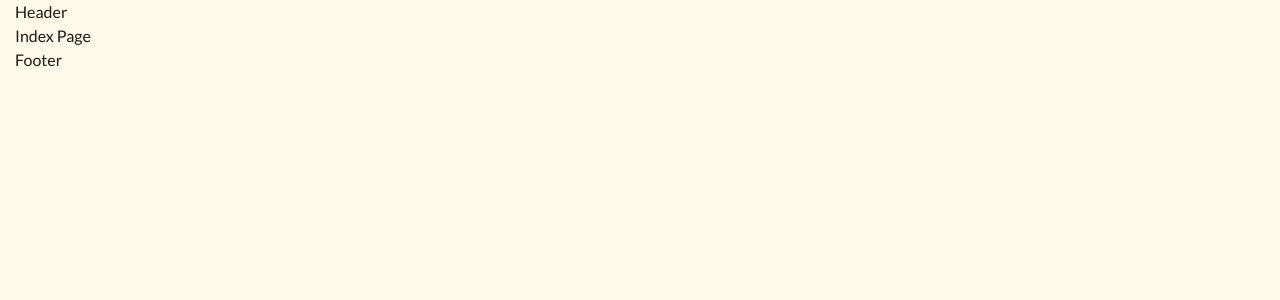
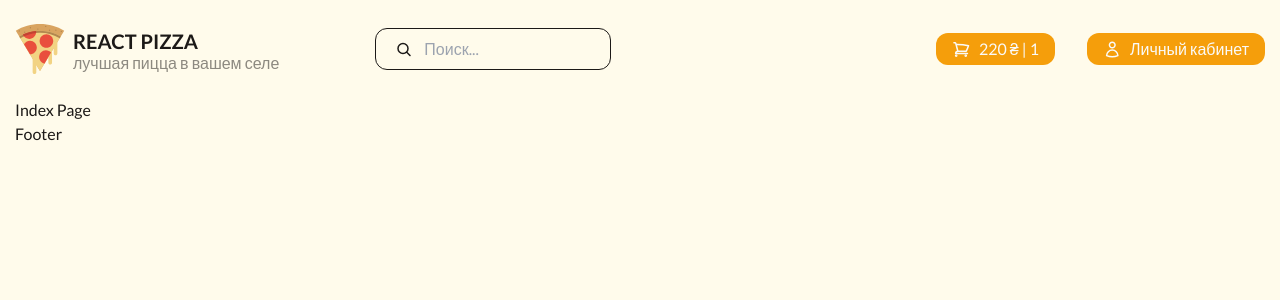
Before and after one commit to ptrv-dev/react-pizza-v2, a React (Create React App) app: page / in a window 1280 px wide. Shown: the top 300 px of the page. Built offline with nearby package versions, Linux system fonts and the light colour scheme.

Commit message:
Header done

```diff
--- /dev/null
+++ b/src/@types/custom.d.ts
@@ -0,0 +1 @@
+declare module '*.scss';
--- a/src/components/Header/index.tsx
+++ b/src/components/Header/index.tsx
@@ -1,10 +1,106 @@
 import React from 'react';
 import { Link } from 'react-router-dom';
+import Search from '../UI/Search';
 
 const Header: React.FC = () => {
+  const [isMenuOpen, setIsMenuOpen] = React.useState<boolean>(false);
+  const [currentWidth, setCurrentWidth] = React.useState<number>(0);
+
+  React.useEffect(() => {
+    const getCurrentWidth = () => {
+      setCurrentWidth(window.innerWidth);
+    };
+    getCurrentWidth();
+
+    window.addEventListener('resize', getCurrentWidth);
+
+    return () => window.removeEventListener('resize', getCurrentWidth);
+  }, []);
+
+  const onClickMenuButton = () => setIsMenuOpen((prev) => !prev);
+
   return (
-    <header>
-      <div className="container">Header</div>
+    <header className="py-6">
+      <div className="container flex items-center justify-between">
+        <div className="flex gap-24 items-center">
+          <Link to={'/'} className="flex items-center">
+            <img src="./assets/img/logo.svg" alt="Logo" className="mr-2" />
+            <div>
+              <h4 className="uppercase font-bold text-lg leading-none md:text-xl">
+                React Pizza
+              </h4>
+              <p className="text-xs opacity-50 md:text-base md:leading-none">
+                лучшая пицца в вашем селе
+              </p>
+            </div>
+          </Link>
+          {currentWidth >= 1024 && <Search />}
+        </div>
+        <div
+          className={`fixed left-0 top-0 w-full h-full bg-stone-900 bg-opacity-75 z-10 transition-opacity ${
+            isMenuOpen ? 'visible opacity-100' : 'invisible opacity-0'
+          }`}
+        ></div>
+        <nav
+          className={`fixed md:relative md:right-auto md:flex-row md:bg-transparent md:p-0 md:max-w-none md:items-center bg-amber-100 w-full md:w-auto h-full top-0 z-20 transition-position pt-24 px-4 flex flex-col gap-4 lg:gap-8 max-w-xs ${
+            isMenuOpen ? 'right-0' : '-right-full'
+          }`}
+        >
+          {currentWidth < 1024 && <Search />}
+          <Link
+            to={'/cart'}
+            className="bg-amber-500 mt-4 md:mt-0 flex items-center justify-center text-stone-50 gap-2 py-2 lg:py-1 px-4 rounded-xl"
+          >
+            <svg
+              width="19"
+              height="19"
+              viewBox="0 0 19 19"
+              fill="none"
+              xmlns="http://www.w3.org/2000/svg"
+            >
+              <path
+                d="M1.9375 2.75H2.977C3.3595 2.75 3.69325 3.00725 3.79225 3.37625L4.0795 4.454M5.875 11.1875C5.27826 11.1875 4.70597 11.4246 4.28401 11.8465C3.86205 12.2685 3.625 12.8408 3.625 13.4375H15.4375M5.875 11.1875H14.2885C15.1293 9.4625 15.8635 7.6745 16.4815 5.834C12.4315 4.80136 8.25748 4.33692 4.0795 4.454M5.875 11.1875L4.0795 4.454M4.75 15.6875C4.75 15.8367 4.69074 15.9798 4.58525 16.0852C4.47976 16.1907 4.33668 16.25 4.1875 16.25C4.03832 16.25 3.89524 16.1907 3.78975 16.0852C3.68426 15.9798 3.625 15.8367 3.625 15.6875C3.625 15.5383 3.68426 15.3952 3.78975 15.2898C3.89524 15.1843 4.03832 15.125 4.1875 15.125C4.33668 15.125 4.47976 15.1843 4.58525 15.2898C4.69074 15.3952 4.75 15.5383 4.75 15.6875V15.6875ZM14.3125 15.6875C14.3125 15.8367 14.2532 15.9798 14.1477 16.0852C14.0423 16.1907 13.8992 16.25 13.75 16.25C13.6008 16.25 13.4577 16.1907 13.3523 16.0852C13.2468 15.9798 13.1875 15.8367 13.1875 15.6875C13.1875 15.5383 13.2468 15.3952 13.3523 15.2898C13.4577 15.1843 13.6008 15.125 13.75 15.125C13.8992 15.125 14.0423 15.1843 14.1477 15.2898C14.2532 15.3952 14.3125 15.5383 14.3125 15.6875V15.6875Z"
+                stroke="#FAFAF9"
+                stroke-width="1.5"
+                stroke-linecap="round"
+                stroke-linejoin="round"
+              />
+            </svg>
+            <span className="md:hidden lg:block">220 ₴ | 1</span>
+          </Link>
+          <Link
+            to={'/cabinet'}
+            className="bg-amber-500 flex items-center justify-center text-stone-50 gap-2 py-2 lg:py-1 px-4 rounded-xl"
+          >
+            <svg
+              width="19"
+              height="19"
+              viewBox="0 0 19 19"
+              fill="none"
+              xmlns="http://www.w3.org/2000/svg"
+            >
+              <path
+                d="M12.0625 5C12.0625 5.74592 11.7662 6.46129 11.2387 6.98874C10.7113 7.51618 9.9959 7.8125 9.24998 7.8125C8.50406 7.8125 7.78869 7.51618 7.26124 6.98874C6.7338 6.46129 6.43748 5.74592 6.43748 5C6.43748 4.25408 6.7338 3.53871 7.26124 3.01126C7.78869 2.48382 8.50406 2.1875 9.24998 2.1875C9.9959 2.1875 10.7113 2.48382 11.2387 3.01126C11.7662 3.53871 12.0625 4.25408 12.0625 5V5ZM3.62573 15.5885C3.64983 14.1128 4.25299 12.7056 5.30512 11.6705C6.35724 10.6354 7.77405 10.0554 9.24998 10.0554C10.7259 10.0554 12.1427 10.6354 13.1948 11.6705C14.247 12.7056 14.8501 14.1128 14.8742 15.5885C13.1098 16.3976 11.1911 16.8151 9.24998 16.8125C7.24298 16.8125 5.33798 16.3745 3.62573 15.5885Z"
+                stroke="#FAFAF9"
+                stroke-width="1.5"
+                stroke-linecap="round"
+                stroke-linejoin="round"
+              />
+            </svg>
+            <span className="md:hidden lg:block">Личный кабинет</span>
+          </Link>
+        </nav>
+        <button
+          onClick={onClickMenuButton}
+          className={`md:hidden burger outline-none relative inline-flex flex-col w-7 h-5 items-stretch z-20 justify-between ${
+            isMenuOpen ? 'active' : ''
+          }`}
+        >
+          <span className="h-0.5 bg-stone-900 w-full transition-transform"></span>
+          <span className="h-0.5 bg-stone-900 w-full transition-transform"></span>
+          <span className="h-0.5 bg-stone-900 w-full"></span>
+        </button>
+      </div>
     </header>
   );
 };
--- /dev/null
+++ b/src/components/UI/Search/index.tsx
@@ -0,0 +1,18 @@
+import React from 'react';
+
+const Search: React.FC = () => {
+  return (
+    <input
+      type="text"
+      style={{
+        backgroundImage: `url('./assets/img/icons/search-icon.svg')`,
+        backgroundRepeat: 'no-repeat',
+        backgroundPosition: '20px center',
+      }}
+      placeholder={'Поиск...'}
+      className="py-2 pl-12 pr-2 bg-amber-50 border-stone-900 border rounded-xl "
+    />
+  );
+};
+
+export default Search;
--- a/src/index.scss
+++ b/src/index.scss
@@ -7,3 +7,23 @@ body {
   @apply bg-amber-50;
   @apply text-stone-900;
 }
+
+.burger {
+  &.active {
+    span {
+      @apply absolute;
+      @apply top-1/2;
+      &:nth-child(1) {
+        @apply -translate-y-1/2;
+        @apply rotate-45;
+      }
+      &:nth-child(2) {
+        @apply -translate-y-1/2;
+        @apply -rotate-45;
+      }
+      &:nth-child(3) {
+        @apply hidden;
+      }
+    }
+  }
+}
--- a/tailwind.config.js
+++ b/tailwind.config.js
@@ -2,7 +2,11 @@
 module.exports = {
   content: ['./src/**/*.{js,jsx,ts,tsx}'],
   theme: {
-    extend: {},
+    extend: {
+      transitionProperty: {
+        position: 'left, right, top, bottom',
+      },
+    },
     container: {
       center: true,
       padding: '15px',
```
Also changed, not shown: public/assets/img/icons/search-icon.svg (added), public/assets/img/icons/user-icon.svg (added).
